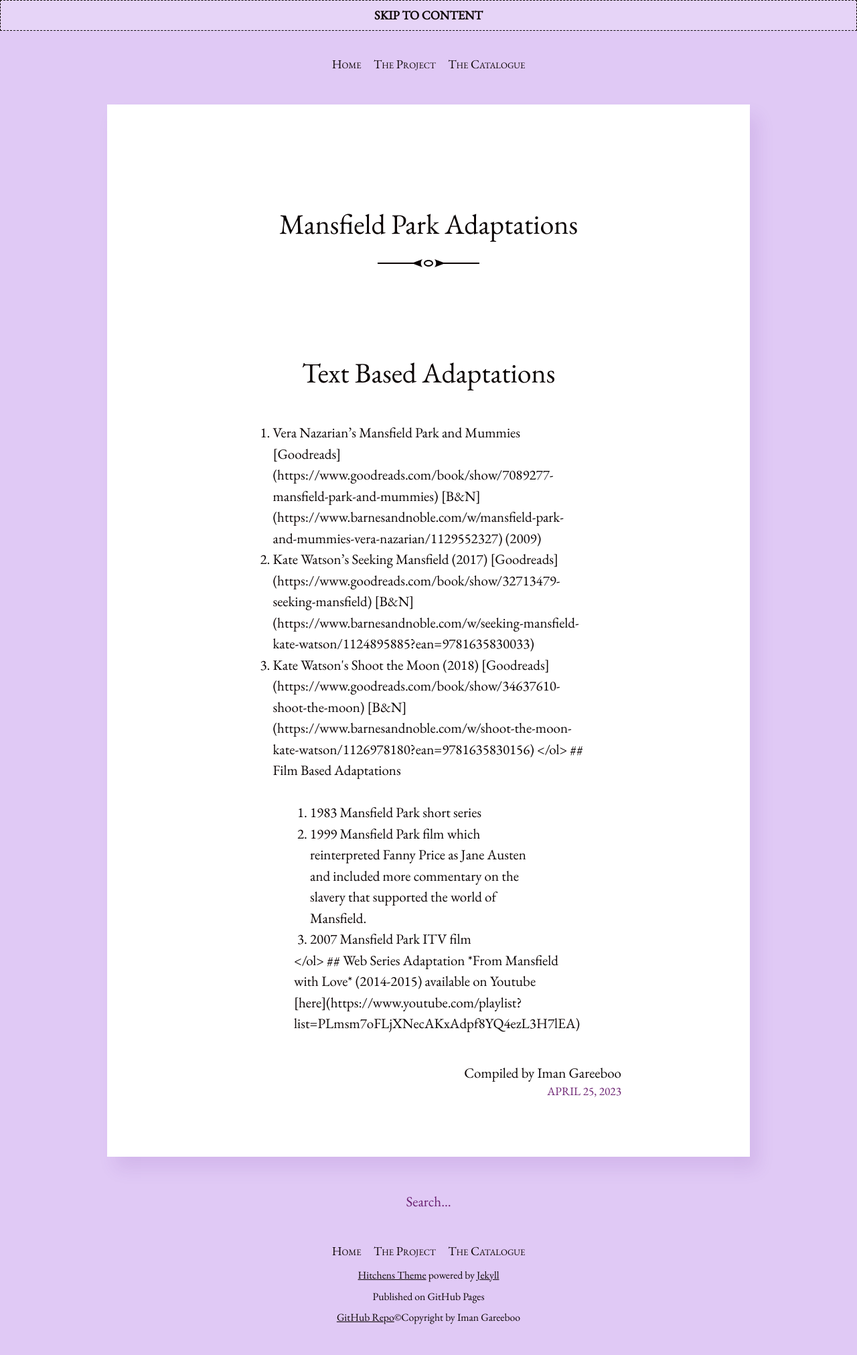
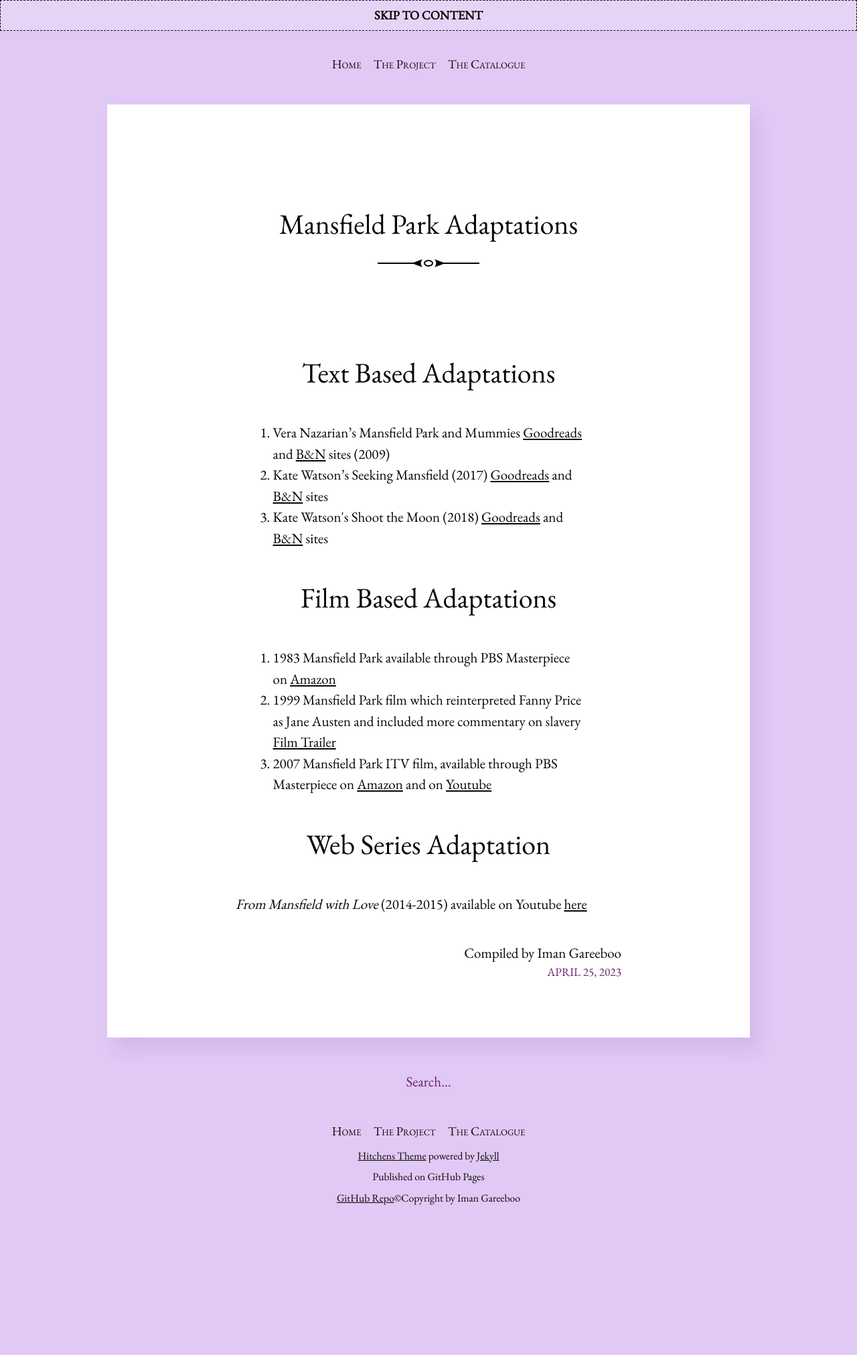
Before and after one commit to imangareeboo/Austen_Adaptations, a Jekyll site: the page built from _posts/2023-04-25-3.Mansfield-Park-Adaptations.md, in a window 1280 px wide. Shown: the whole page at 67% size. Built offline with Jekyll 4.4.1, drawn with Linux system fonts in a browser that asks for light colours; after the commit the page ends 1844 px from its top, so only the background shows below that.

Commit message:
Update 2023-04-25-3.Mansfield-Park-Adaptations.md

```diff
--- a/_posts/2023-04-25-3.Mansfield-Park-Adaptations.md
+++ b/_posts/2023-04-25-3.Mansfield-Park-Adaptations.md
@@ -7,16 +7,16 @@ categories: literature
 
 ## Text Based Adaptations
 <ol>
-  <li> Vera Nazarian’s <i>Mansfield Park and Mummies</i> [Goodreads](https://www.goodreads.com/book/show/7089277-mansfield-park-and-mummies) [B&N](https://www.barnesandnoble.com/w/mansfield-park-and-mummies-vera-nazarian/1129552327)  (2009)</li>
-  <li>Kate Watson’s <i>Seeking Mansfield</i> (2017) [Goodreads](https://www.goodreads.com/book/show/32713479-seeking-mansfield) [B&N](https://www.barnesandnoble.com/w/seeking-mansfield-kate-watson/1124895885?ean=9781635830033)</li>
-  <li>Kate Watson's <i>Shoot the Moon<i> (2018) [Goodreads](https://www.goodreads.com/book/show/34637610-shoot-the-moon) [B&N](https://www.barnesandnoble.com/w/shoot-the-moon-kate-watson/1126978180?ean=9781635830156)
+  <li> Vera Nazarian’s <i>Mansfield Park and Mummies</i> <a href="https://www.goodreads.com/book/show/7089277-mansfield-park-and-mummies">Goodreads</a> and <a href="https://www.barnesandnoble.com/w/mansfield-park-and-mummies-vera-nazarian/1129552327">B&N</a> sites  (2009)</li>
+  <li>Kate Watson’s <i>Seeking Mansfield</i> (2017) <a href="https://www.goodreads.com/book/show/32713479-seeking-mansfield">Goodreads</a> and <a href="https://www.barnesandnoble.com/w/seeking-mansfield-kate-watson/1124895885?ean=9781635830033">B&N</a> sites</li>
+  <li>Kate Watson's <i>Shoot the Moon</i> (2018) <a href="https://www.goodreads.com/book/show/34637610-shoot-the-moon">Goodreads</a> and <a href="https://www.barnesandnoble.com/w/shoot-the-moon-kate-watson/1126978180?ean=9781635830156">B&N</a> sites</li>
 </ol>
 
 ## Film Based Adaptations
 <ol>
-  <li>1983 <i>Mansfield Park</i> short series</li>
-  <li>1999 <i>Mansfield Park</i> film which reinterpreted Fanny Price as Jane Austen and included more commentary on the slavery that supported the world of Mansfield.
-  <li>2007 <i>Mansfield Park</i> ITV film</li>
+  <li>1983 <i>Mansfield Park</i> available through PBS Masterpiece on <a href="https://www.amazon.com/Mansfield-Park-Season-1/dp/B08858MVJN">Amazon</a></li>
+  <li>1999 <i>Mansfield Park</i> film which reinterpreted Fanny Price as Jane Austen and included more commentary on slavery <a href="https://www.youtube.com/watch?v=cxRVh7u9mK4">Film Trailer</a></li>
+  <li>2007 <i>Mansfield Park</i> ITV film, available through PBS Masterpiece on <a href="https://www.amazon.com/Mansfield-Park/dp/B0885D4QF1/ref=sr_1_2?crid=1672J6A2UC0LD&keywords=mansfield+park&qid=1682788497&s=instant-video&sprefix=mansfield+park+%2Cinstant-video%2C110&sr=1-2">Amazon</a> and on <a href="https://www.youtube.com/watch?v=qoQdbqqA_GI&list=PLWeck6NaUXKuAQgaDbW0KugZvSTjYsX8t">Youtube</a></li>
 </ol>
 
 ## Web Series Adaptation
```
